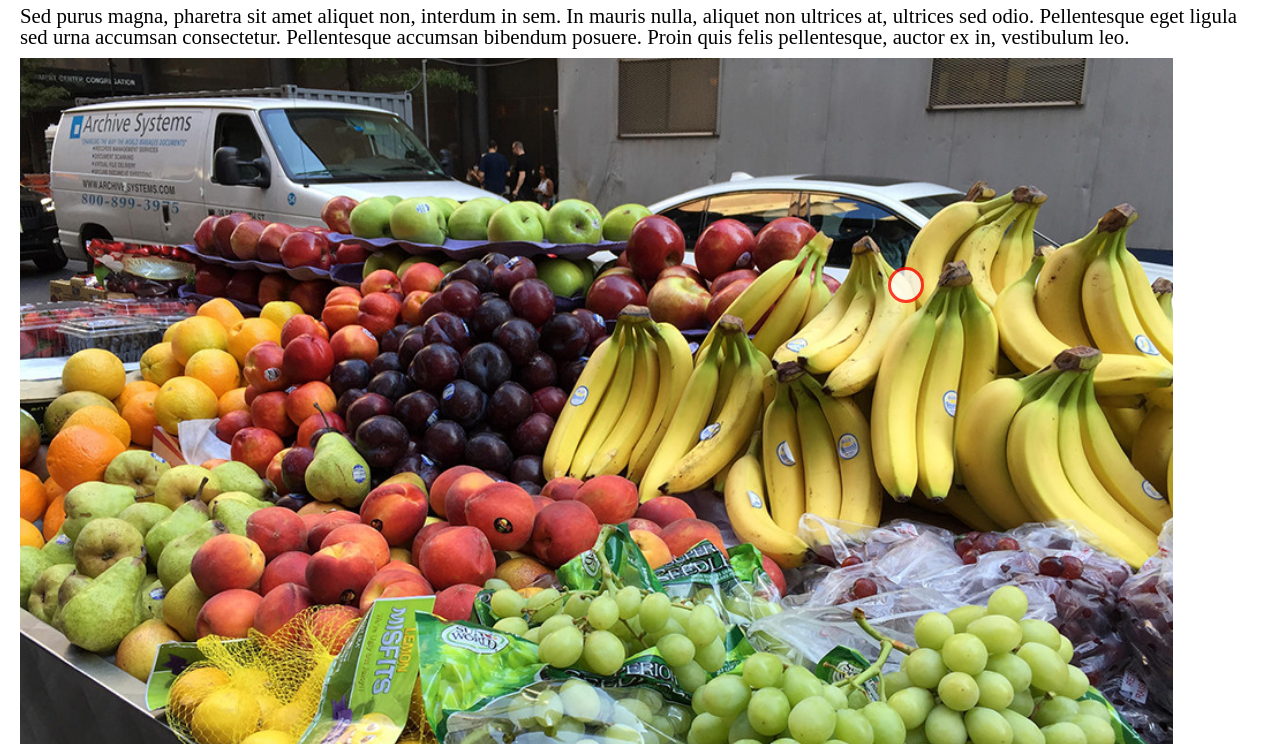
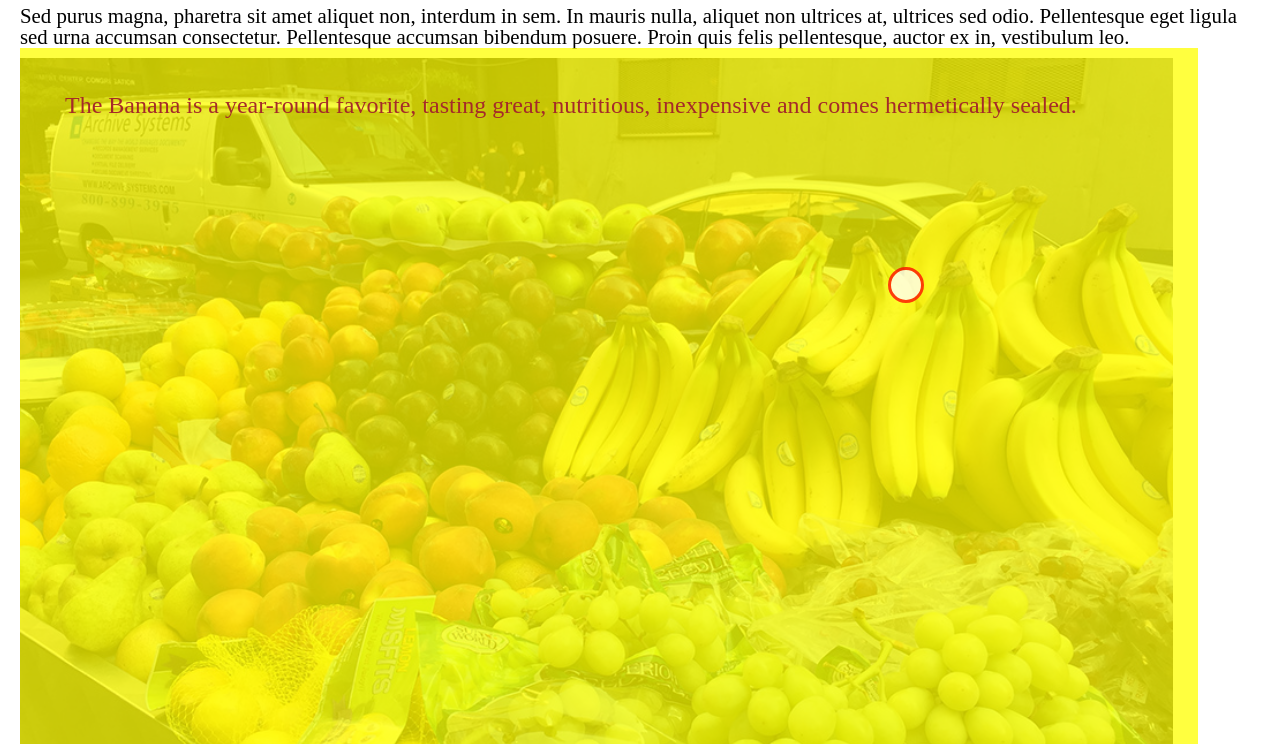
Before and after one commit to sandeepmj/hotspot-images, a plain HTML site: page index.html in a window 1280 px wide. Shown: the part 56-800 px from the top of the page. Drawn offline with nearby package versions, Linux system fonts and the light colour scheme.

Commit message:
popin txt and slide

```diff
--- a/index.html
+++ b/index.html
@@ -39,6 +39,17 @@
                 <div id="circle_banana" class="circle">
                 </div>
                 <!-- closes circle  -->
+                <div class="info_slides" id="info_banana">
+                    <img src="img/slide.png" />
+                </div>
+                <div class="popIn-info" id="popIn-banana">
+
+                    <p>
+                        The Banana is a year-round favorite, tasting great, nutritious, inexpensive and comes hermetically sealed.
+                    </p>
+
+                </div>
+                <!--close info_banana-->
             </div>
             <!-- closes photo-container container  -->
 
--- a/main.css
+++ b/main.css
@@ -73,7 +73,7 @@ html, body {
     background-color: white;
     border: solid red;
     opacity: .75;
-    z-index: 2;
+    z-index: 3;
     /*background-image: url("/img/info.png");*/
     /*content: "i"; not working to add red i
     color: red;*/
@@ -97,15 +97,42 @@ h1 {
 
 .photo-container {
     position: relative;
+    /*z-index: 1;*/
+}
+
+.info_slides {
+    width: 95%;
+    /*background-image: url("/img/slide.png");*/
+    /*height: 40%;*/
+    background-color: yellow;
+    opacity: .75;
+    /*display: none;*/
+    padding-top: 20px;
+    position: absolute;
+    top: 0px;
+    left: 0px;
     z-index: 1;
+}
+
+.popIn-info {
+    position: absolute;
+    top: 0px;
+    left: 0px;
+    z-index: 2;
+    padding: 45px;
+    font-size: 1.5em;
+    text-align: center;
+    color: brown;
 }
 
 img {
     width: 93%;
     margin: 0 auto;
     padding-top: 10px;
-    /*position: relative;
-    z-index: 1;*/
+    /*position: absolute;
+    top: 0px;
+    left: 0px;*/
+    /*z-index: 1;*/
 }
 
 
```
Also changed, not shown: img/slide.png (added).
